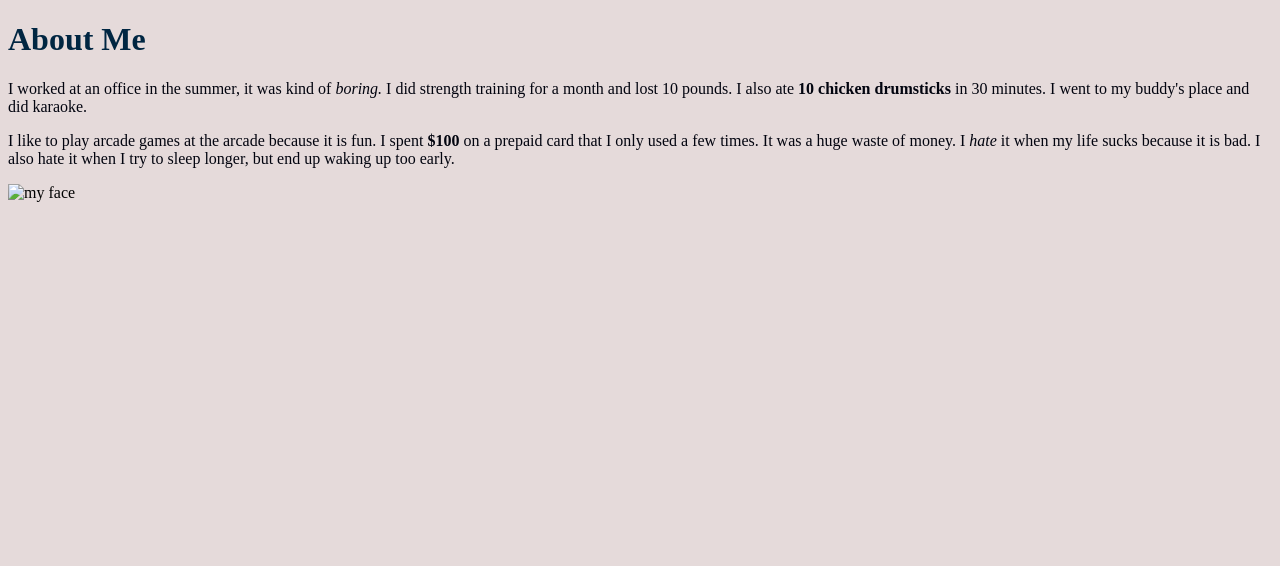
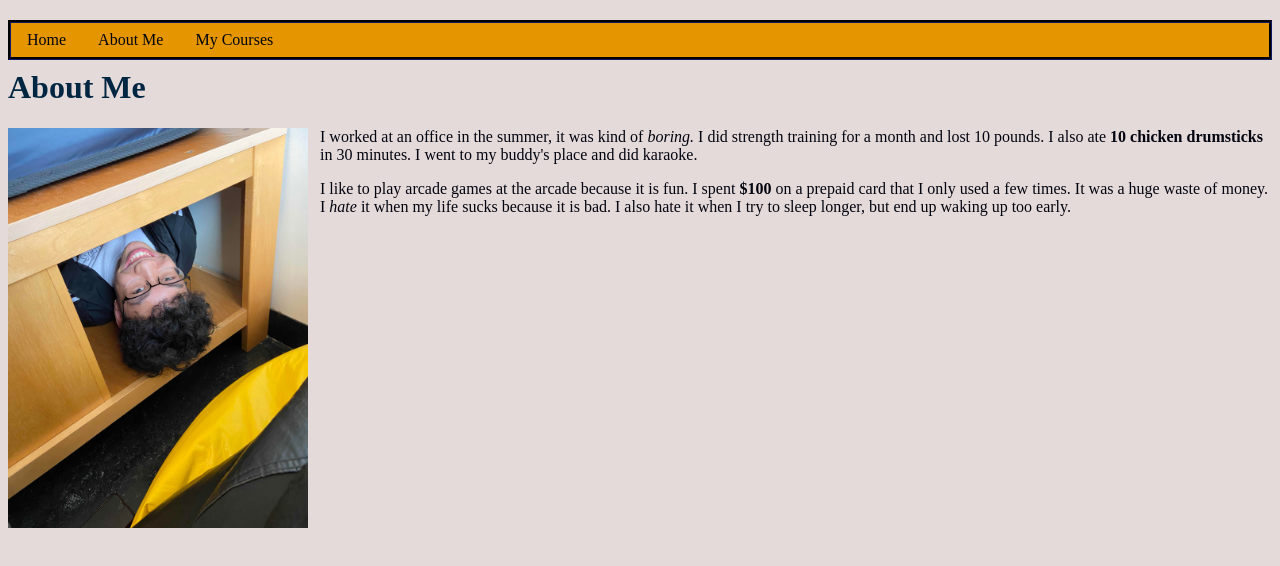
Before and after one commit to wesleychuu/labs, a plain HTML site: page pages/about.html in a window 1280 px wide. Drawn offline with Linux system fonts and the light colour scheme.

Commit message:
created week6 branch, stickied nav bar, wrapped image

```diff
--- a/CSS/styles.css
+++ b/CSS/styles.css
@@ -43,3 +43,13 @@ ul, li {
     background-color: #002642;
     color: #E5DADA;
 }
+
+nav {
+    position: sticky;
+    top: 20px;
+}
+
+.wrapimg {
+    float: left;
+    margin: 0px 12px 0px 0px;
+}
--- a/pages/about.html
+++ b/pages/about.html
@@ -9,7 +9,17 @@
 </head>
 <body>
 
+    <nav class="myborder">
+        <ul class="class1">
+            <li class="class2"><a class="class3" href="../index.html">Home</a></li>
+            <li class="class2"><a class="class3" href="about.html">About Me</a></li>
+            <li class="class2"><a class="class3" href="courses.html">My Courses</a></li>
+        </ul>
+    </nav>
+
     <h1>About Me</h1>
+
+    <img class="wrapimg" src="../images/myface.jpg" alt="my face" style="width: 300px;height: 400px;">
 
     <p>
         I worked at an office in the summer, it was kind of <em>boring.</em> I did strength training for a month and lost
@@ -22,7 +32,7 @@
         when I try to sleep longer, but end up waking up too early.
     </p>
 
-    <img src="images/myface.jpg" alt="my face" style="width: 900px;height: 1200px;">
+
 
 </body>
 </html>
```
Also changed, not shown: index.html (+1 -0 lines), pages/courses.html (+8 -0 lines).
